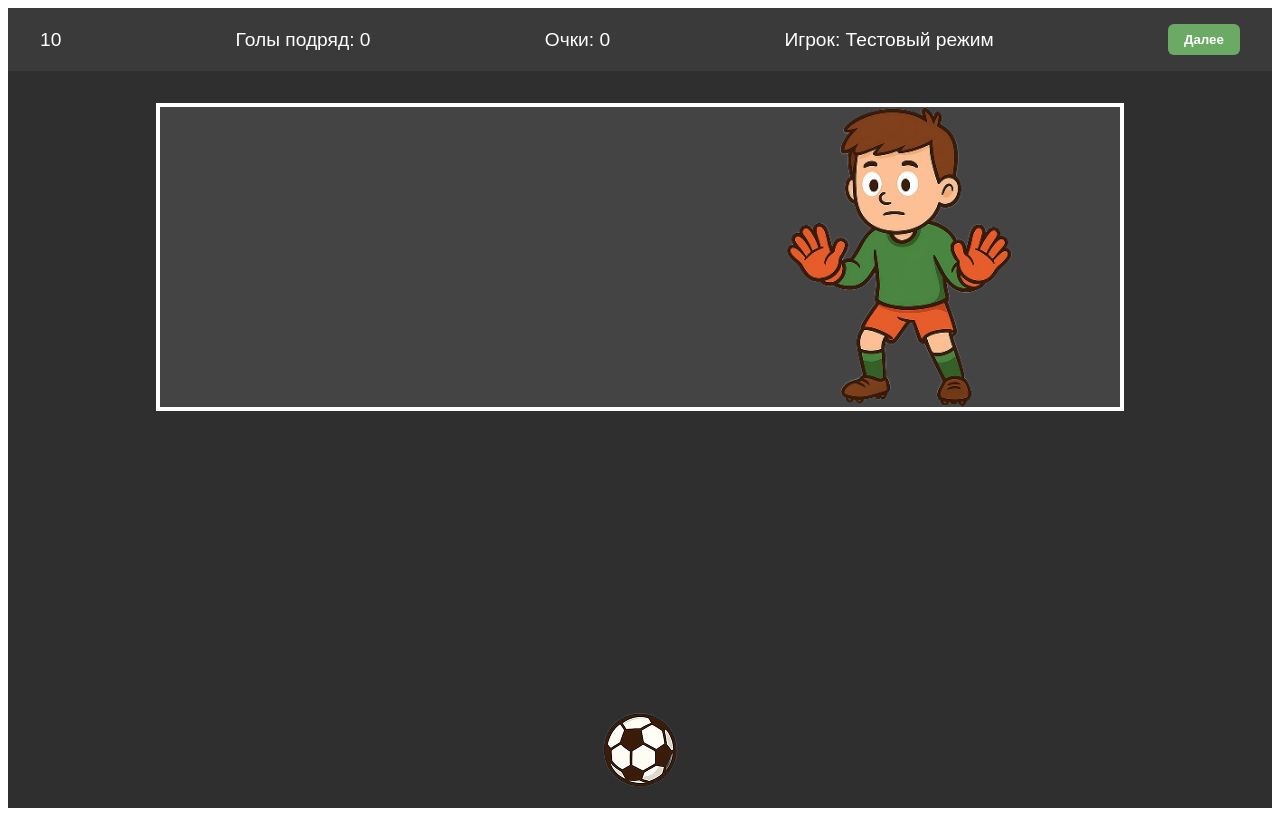
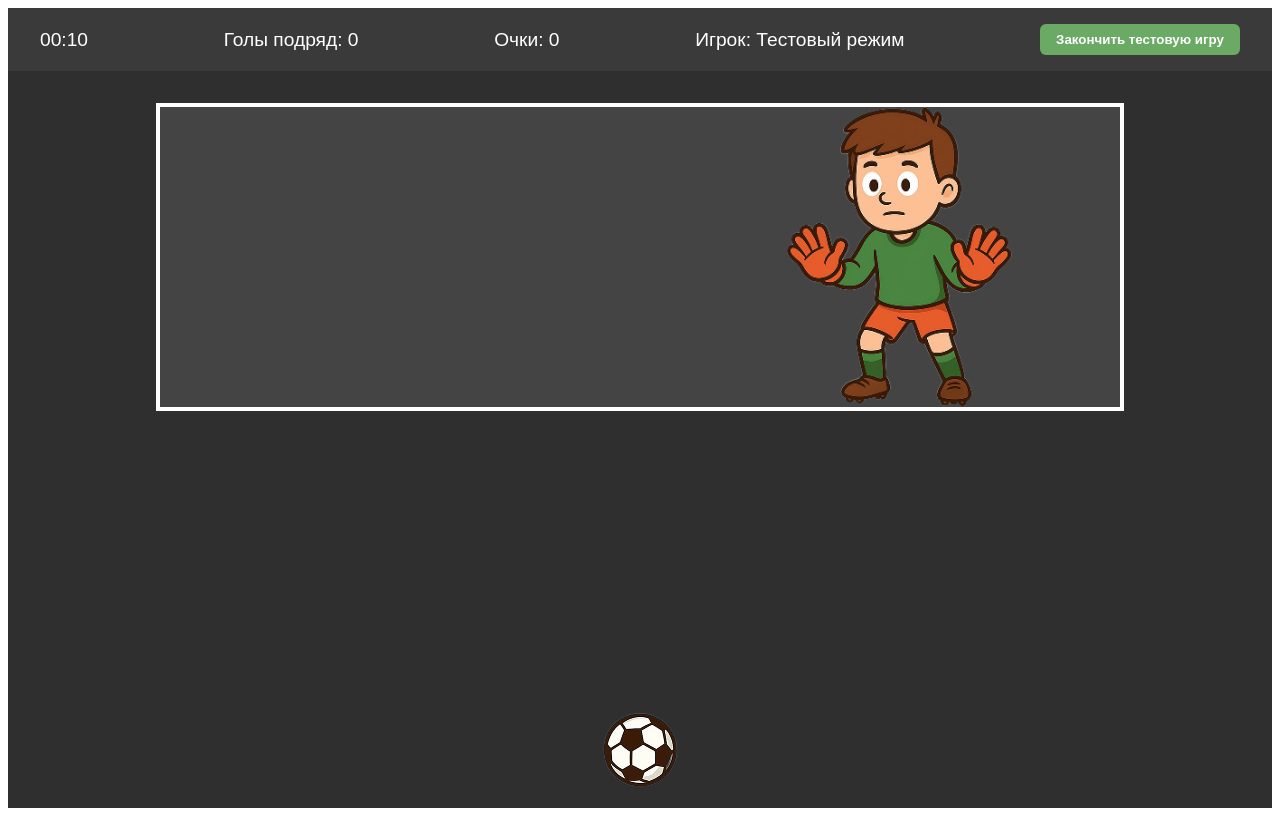
Before and after one commit to SusaNooo16/Penalty, a Vue app: page / in a window 1280 px wide. Both pictures are taken after typing "Sample" into the empty fields and a click on the button 754 px from the left and 532 px from the top of the page. Built offline with nearby package versions, Linux system fonts and the light colour scheme; the HTML template or start-up script is replaced by a standard one.

Commit message:
Реализовал таймер и логику окончания игры

```diff
--- a/src/components/GameScreen.vue
+++ b/src/components/GameScreen.vue
@@ -14,12 +14,14 @@ const GAME_STATES = {
 const props = defineProps({
   playerName: String,
   timeLimit: Number,
+  isTestMode: Boolean,
 })
 
 const emit = defineEmits(['endGame'])
 
 const score = ref(0)
 const timeLeft = ref(props.timeLimit)
+const timerInterval = ref(null)
 
 const ballRef = ref(null)
 const goalkeeperRef = ref(null)
@@ -147,7 +149,11 @@ const displayName = computed(() => {
 })
 
 const formattedTime = computed(() => {
-  return timeLeft.value
+  const minutes = Math.floor(timeLeft.value / 60)
+    .toString()
+    .padStart(2, '0')
+  const seconds = (timeLeft.value % 60).toString().padStart(2, '0')
+  return `${minutes}:${seconds}`
 })
 
 function handleEndGame() {
@@ -171,6 +177,15 @@ onMounted(() => {
   goalWidth = goalRef.value.clientWidth
   keeperWidth = goalkeeperRef.value.clientWidth
   animationFrameId = requestAnimationFrame(animateGoalkeeper)
+
+  if (!props.isTestMode) {
+    timerInterval.value = setInterval(() => {
+      if (timeLeft.value <= 0) {
+        handleEndGame()
+      }
+      timeLeft.value = timeLeft.value - 1
+    }, 1000)
+  }
 })
 
 function animateGoalkeeper(timestamp) {
@@ -244,7 +259,9 @@ function stopPowerSelection() {
       <div class="score">Голы подряд: {{ goalStrike }}</div>
       <div class="score">Очки: {{ score }}</div>
       <div class="player-name">Игрок: {{ displayName }}</div>
-      <button class="continue-btn" @click="handleEndGame">Далее</button>
+      <button v-if="isTestMode" class="continue-btn" @click="handleEndGame">
+        Закончить тестовую игру
+      </button>
     </header>
 
     <main class="game-field" @mousemove="updateAim" @click="selectTarget">
```
Also changed, not shown: src/assets/lab-svgrepo-com.svg (added).
